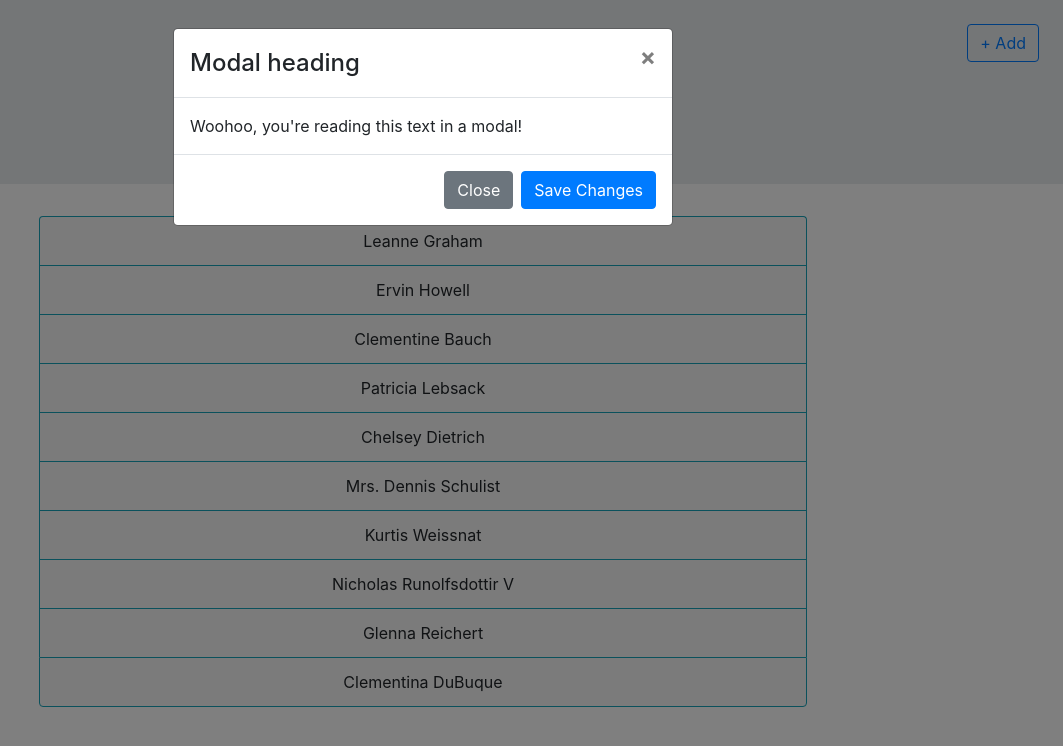
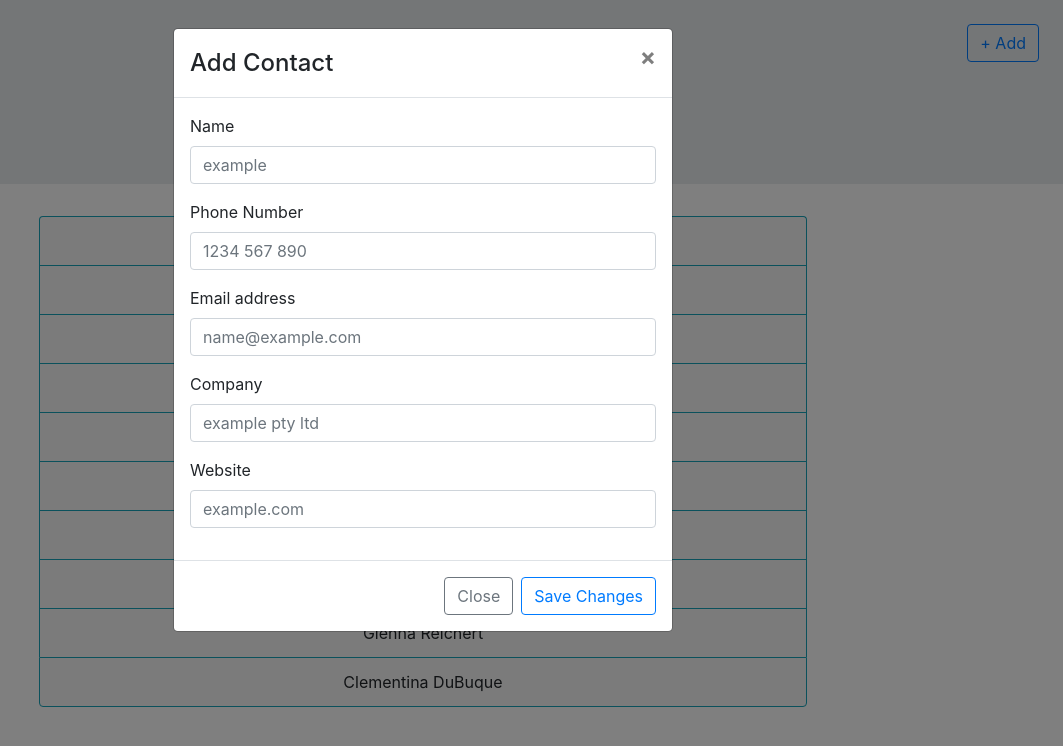
Before and after one commit to seanskggo72/resonate-contacts-app, a React (Create React App) app: page / in a window 1280 px wide. Both pictures are taken after a click on the button "+ Add". Shown: the top 746 px of the page, without its empty margins (217-1280 px from the left). Built offline with nearby package versions, Linux system fonts and the light colour scheme.

Commit message:
submission form complete

```diff
--- a/src/App.js
+++ b/src/App.js
@@ -6,6 +6,7 @@ import Container from 'react-bootstrap/Container';
 import Accordion from 'react-bootstrap/Accordion';
 import Button from 'react-bootstrap/Button';
 import Modal from 'react-bootstrap/Modal';
+import Form from 'react-bootstrap/Form';
 import 'bootstrap/dist/css/bootstrap.min.css';
 import sample from './sample'
 
@@ -42,6 +43,33 @@ const Contacts = () => {
   )
 }
 
+const ShowForm = () => {
+  return (
+    <Form>
+      <Form.Group controlId="exampleForm.ControlInput1">
+        <Form.Label>Name</Form.Label>
+        <Form.Control type="email" placeholder="example" />
+      </Form.Group>
+      <Form.Group controlId="exampleForm.ControlInput1">
+        <Form.Label>Phone Number</Form.Label>
+        <Form.Control type="email" placeholder="1234 567 890" />
+      </Form.Group>
+      <Form.Group controlId="exampleForm.ControlInput1">
+        <Form.Label>Email address</Form.Label>
+        <Form.Control type="email" placeholder="name@example.com" />
+      </Form.Group>
+      <Form.Group controlId="exampleForm.ControlInput1">
+        <Form.Label>Company</Form.Label>
+        <Form.Control type="email" placeholder="example pty ltd" />
+      </Form.Group>
+      <Form.Group controlId="exampleForm.ControlInput1">
+        <Form.Label>Website</Form.Label>
+        <Form.Control type="email" placeholder="example.com" />
+      </Form.Group>
+    </Form>
+  )
+}
+
 const App = () => {
   const [show, setShow] = useState(false);
   const handleClose = () => setShow(false);
@@ -61,16 +89,18 @@ const App = () => {
           >+ Add</Button>
           <Modal show={show} onHide={handleClose}>
             <Modal.Header closeButton>
-              <Modal.Title>Modal heading</Modal.Title>
+              <Modal.Title>Add Contact</Modal.Title>
             </Modal.Header>
-            <Modal.Body>Woohoo, you're reading this text in a modal!</Modal.Body>
+            <Modal.Body>
+              <ShowForm />
+            </Modal.Body>
             <Modal.Footer>
-              <Button variant="secondary" onClick={handleClose}>
+              <Button variant="outline-secondary" onClick={handleClose}>
                 Close
-          </Button>
-              <Button variant="primary" onClick={handleClose}>
+              </Button>
+              <Button variant="outline-primary" onClick={handleClose}>
                 Save Changes
-          </Button>
+              </Button>
             </Modal.Footer>
           </Modal>
         </div>
```
